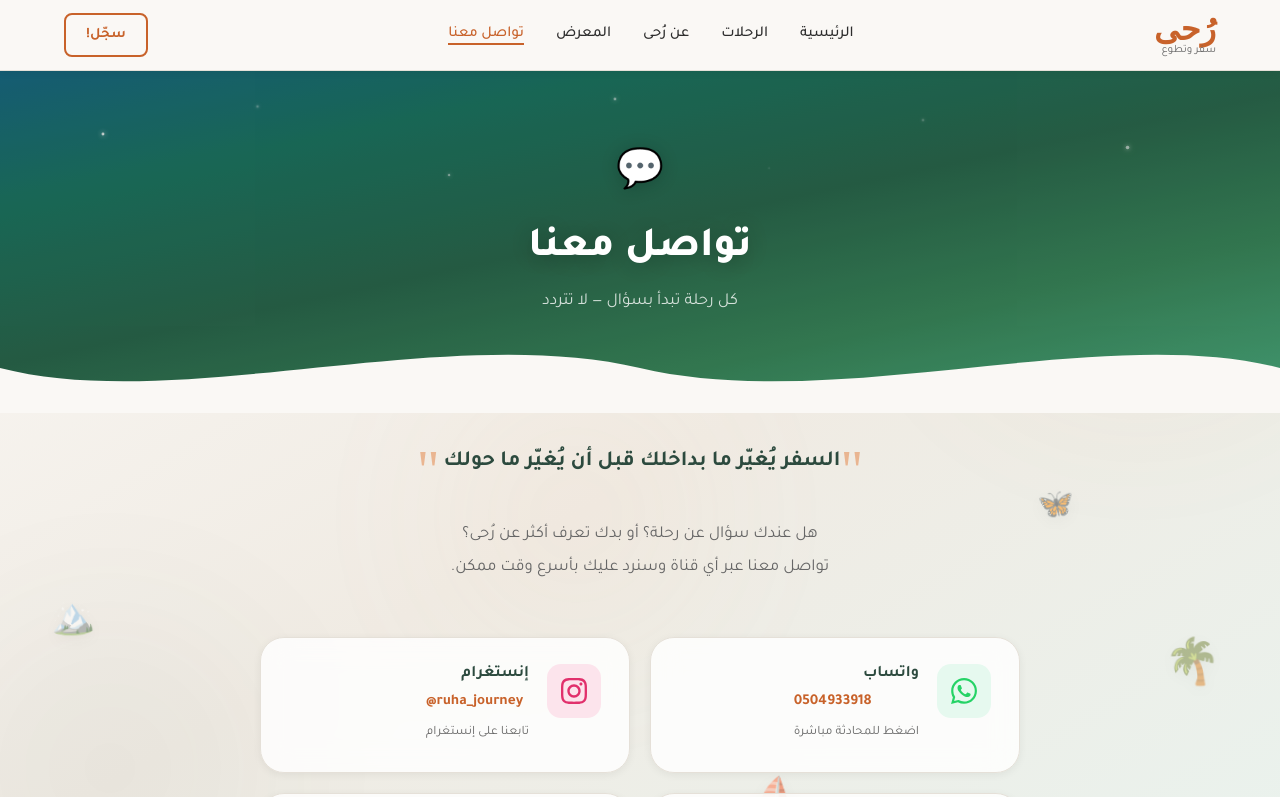
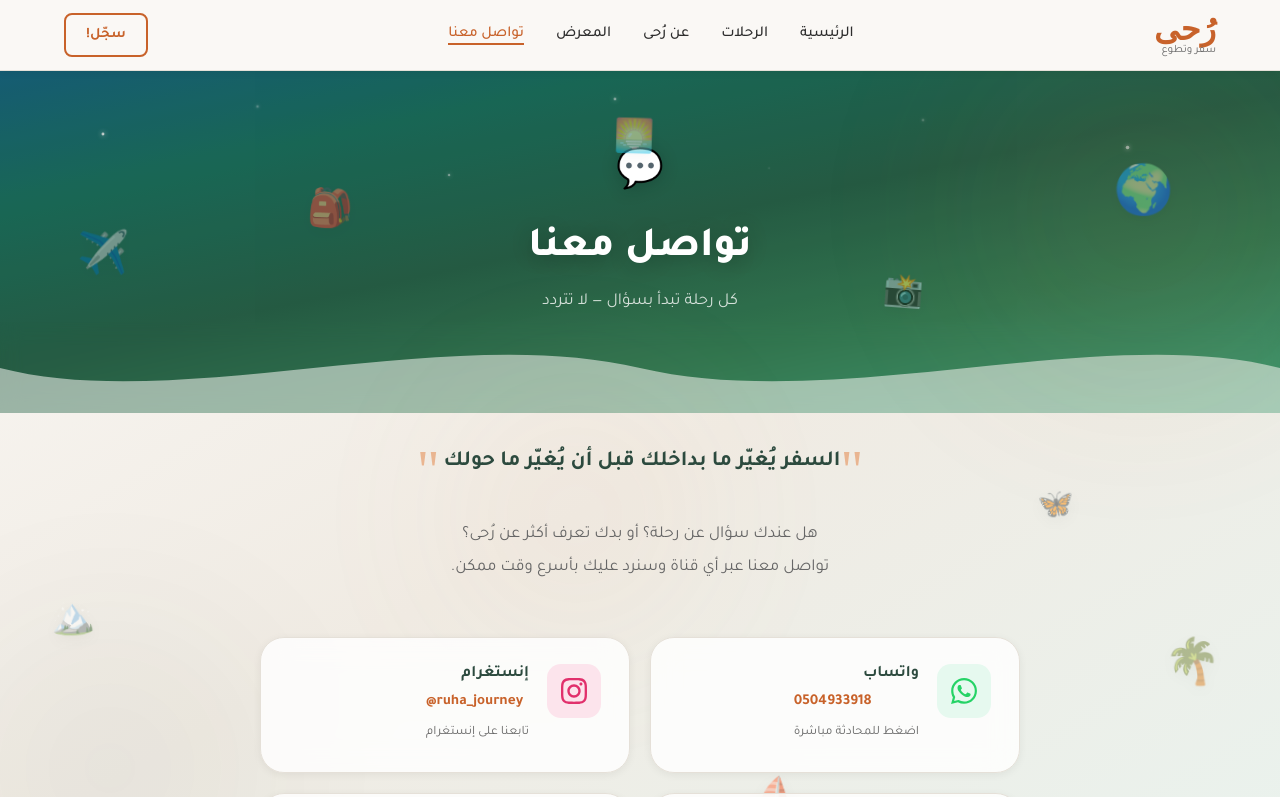
Before and after one commit to ru7ajourney/ruhaaa, a React (Vite) app in the folder frontend/: page /contact in a window 1280 px wide. Shown: the top 797 px of the page. Built offline with nearby package versions, Linux system fonts and the light colour scheme; no server answers; a web font is replaced by a local one.

Commit message:
Contact wave: frosted glass effect, emojis float above wave

```diff
--- a/frontend/src/pages/Contact.css
+++ b/frontend/src/pages/Contact.css
@@ -14,7 +14,7 @@
   position: absolute;
   inset: 0;
   pointer-events: none;
-  z-index: 0;
+  z-index: 4;
 }
 
 .blob {
@@ -68,10 +68,16 @@
 
 
 
+/* ── الموجة ─────────────────────────────────── */
+.contact-page .page-hero-wave {
+  backdrop-filter: blur(10px);
+  -webkit-backdrop-filter: blur(10px);
+}
+
 /* ── المحتوى ─────────────────────────────────── */
 .contact-body {
   position: relative;
-  z-index: 1;
+  z-index: 5;
   padding: 64px 0 56px;
 }
 
--- a/frontend/src/pages/Contact.jsx
+++ b/frontend/src/pages/Contact.jsx
@@ -41,7 +41,7 @@ const Contact = () => {
         ))}
       </div>
 
-      <PageHero title="تواصل معنا" subtitle="كل رحلة تبدأ بسؤال — لا تتردد" icon="💬" waveColor="#faf8f5" />
+      <PageHero title="تواصل معنا" subtitle="كل رحلة تبدأ بسؤال — لا تتردد" icon="💬" waveColor="rgba(250, 248, 245, 0.55)" />
 
       {/* المحتوى */}
       <div className="container contact-body">
```
Also changed, not shown: 4 other files (tests, documents, lock files or other folders).
